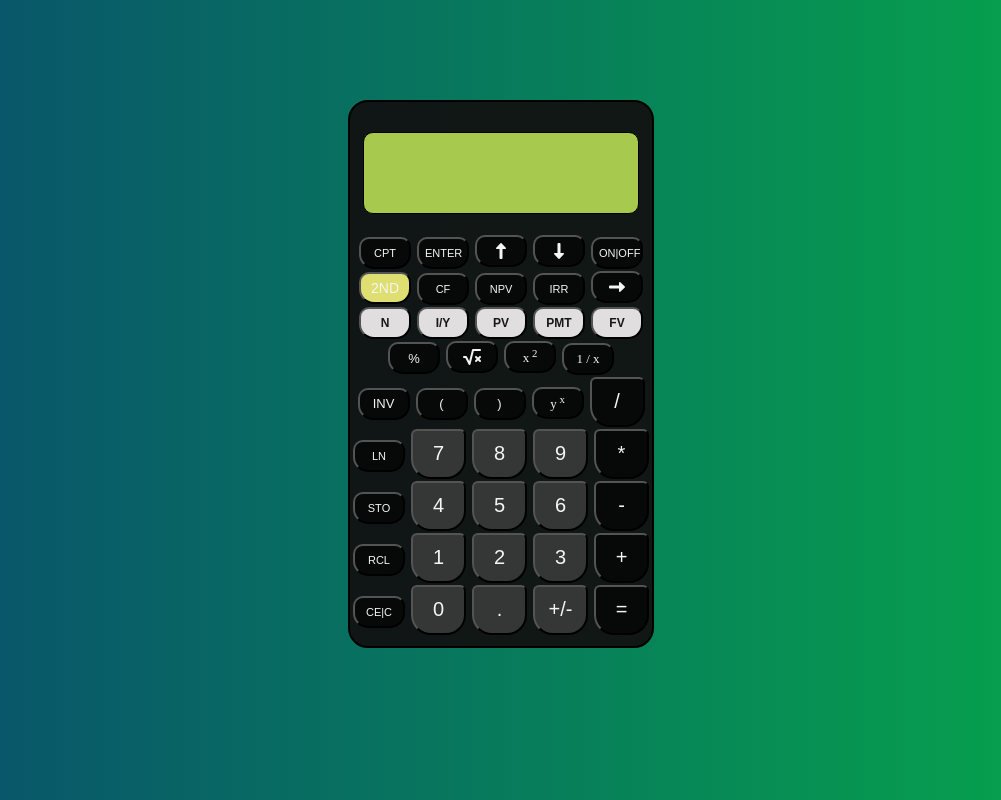
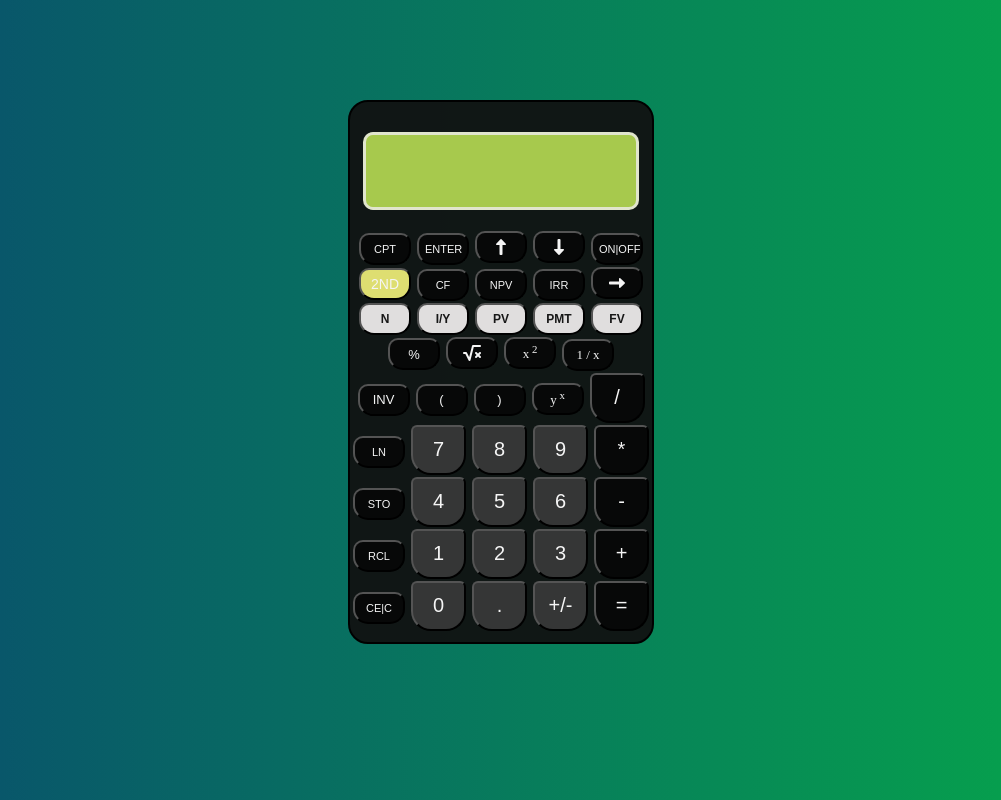
Before and after one commit to Amigna/Financial-Calculator, a plain HTML site: page index.html in a window 1280 px wide. Shown: the whole page, without its empty margins (139-1140 px from the left). Drawn offline with Linux system fonts and the light colour scheme; a web font is replaced by a local one.

Commit message:
update input height and border

```diff
--- a/styles.css
+++ b/styles.css
@@ -25,8 +25,8 @@ h1 {
 }
 
 #input {
-    height: 5rem;
-    border: 1px solid black;
+    height: 4.5rem;
+    border: 3px solid rgba(240, 238, 238, 0.8);
     background-color: rgba(192, 230, 88, 0.863);
     border-radius: 10px;
     margin: 20px 12px;
```
